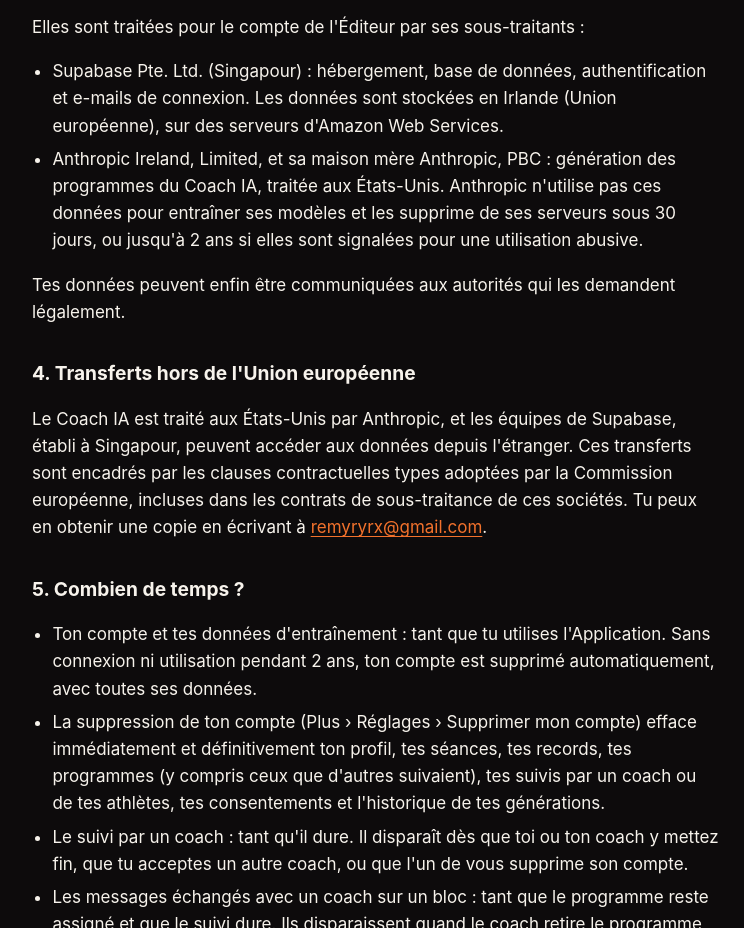
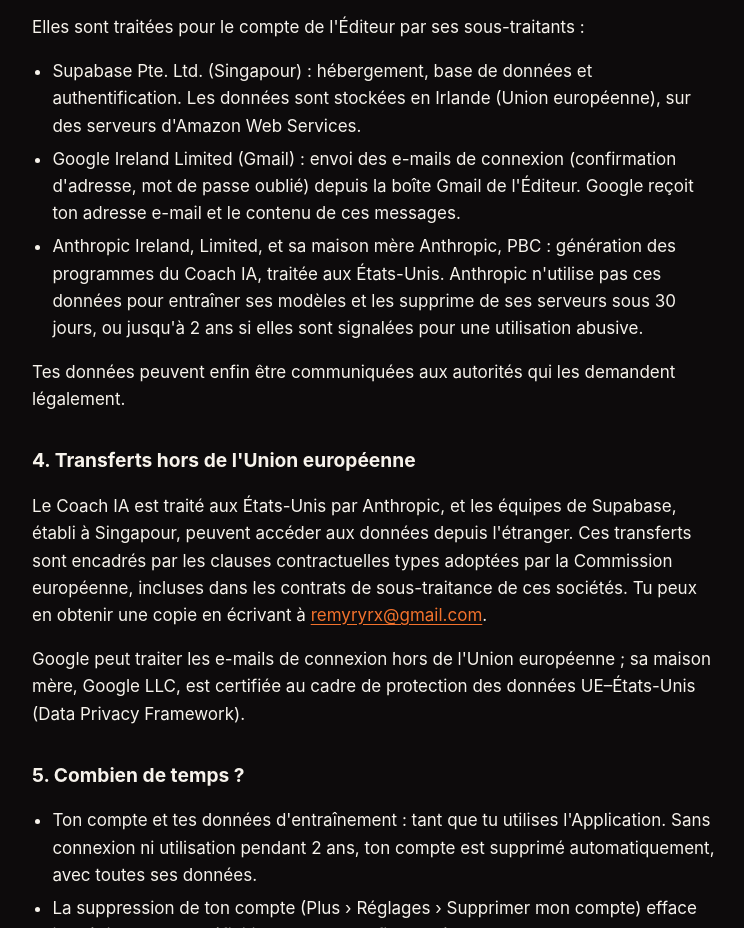
Before and after one commit to darksnoob/w18-site, a plain HTML site: page confidentialite.html in a window 1280 px wide. Shown: the part 2383-3311 px from the top of the page, without its empty margins (264-1008 px from the left). Drawn offline with Linux system fonts and the light colour scheme.

Commit message:
Confidentialité : e-mails de connexion envoyés par Gmail

```diff
--- a/confidentialite.html
+++ b/confidentialite.html
@@ -33,12 +33,14 @@
 <p>Tes données ne sont visibles que par toi, programmes compris, et par les coachs que tu as autorisés, pour ce qui est décrit plus haut et tant que tu ne retires pas ton accord. Ils s'engagent, par les CGU, à n'en faire usage que pour t'entraîner. Les autres athlètes de ton coach ne voient que tes lignes dans le classement des blocs de ses programmes que tu as enregistrés, sauf si tu les as désactivées.</p>
 <p>Elles sont traitées pour le compte de l'Éditeur par ses sous-traitants :</p>
 <ul>
-<li>Supabase Pte. Ltd. (Singapour) : hébergement, base de données, authentification et e-mails de connexion. Les données sont stockées en Irlande (Union européenne), sur des serveurs d'Amazon Web Services.</li>
+<li>Supabase Pte. Ltd. (Singapour) : hébergement, base de données et authentification. Les données sont stockées en Irlande (Union européenne), sur des serveurs d'Amazon Web Services.</li>
+<li>Google Ireland Limited (Gmail) : envoi des e-mails de connexion (confirmation d'adresse, mot de passe oublié) depuis la boîte Gmail de l'Éditeur. Google reçoit ton adresse e-mail et le contenu de ces messages.</li>
 <li>Anthropic Ireland, Limited, et sa maison mère Anthropic, PBC : génération des programmes du Coach IA, traitée aux États-Unis. Anthropic n'utilise pas ces données pour entraîner ses modèles et les supprime de ses serveurs sous 30 jours, ou jusqu'à 2 ans si elles sont signalées pour une utilisation abusive.</li>
 </ul>
 <p>Tes données peuvent enfin être communiquées aux autorités qui les demandent légalement.</p>
 <h2>4. Transferts hors de l'Union européenne</h2>
 <p>Le Coach IA est traité aux États-Unis par Anthropic, et les équipes de Supabase, établi à Singapour, peuvent accéder aux données depuis l'étranger. Ces transferts sont encadrés par les clauses contractuelles types adoptées par la Commission européenne, incluses dans les contrats de sous-traitance de ces sociétés. Tu peux en obtenir une copie en écrivant à <a href="mailto:remyryrx@gmail.com">remyryrx@gmail.com</a>.</p>
+<p>Google peut traiter les e-mails de connexion hors de l'Union européenne ; sa maison mère, Google LLC, est certifiée au cadre de protection des données UE–États-Unis (Data Privacy Framework).</p>
 <h2>5. Combien de temps ?</h2>
 <ul>
 <li>Ton compte et tes données d'entraînement : tant que tu utilises l'Application. Sans connexion ni utilisation pendant 2 ans, ton compte est supprimé automatiquement, avec toutes ses données.</li>
```
